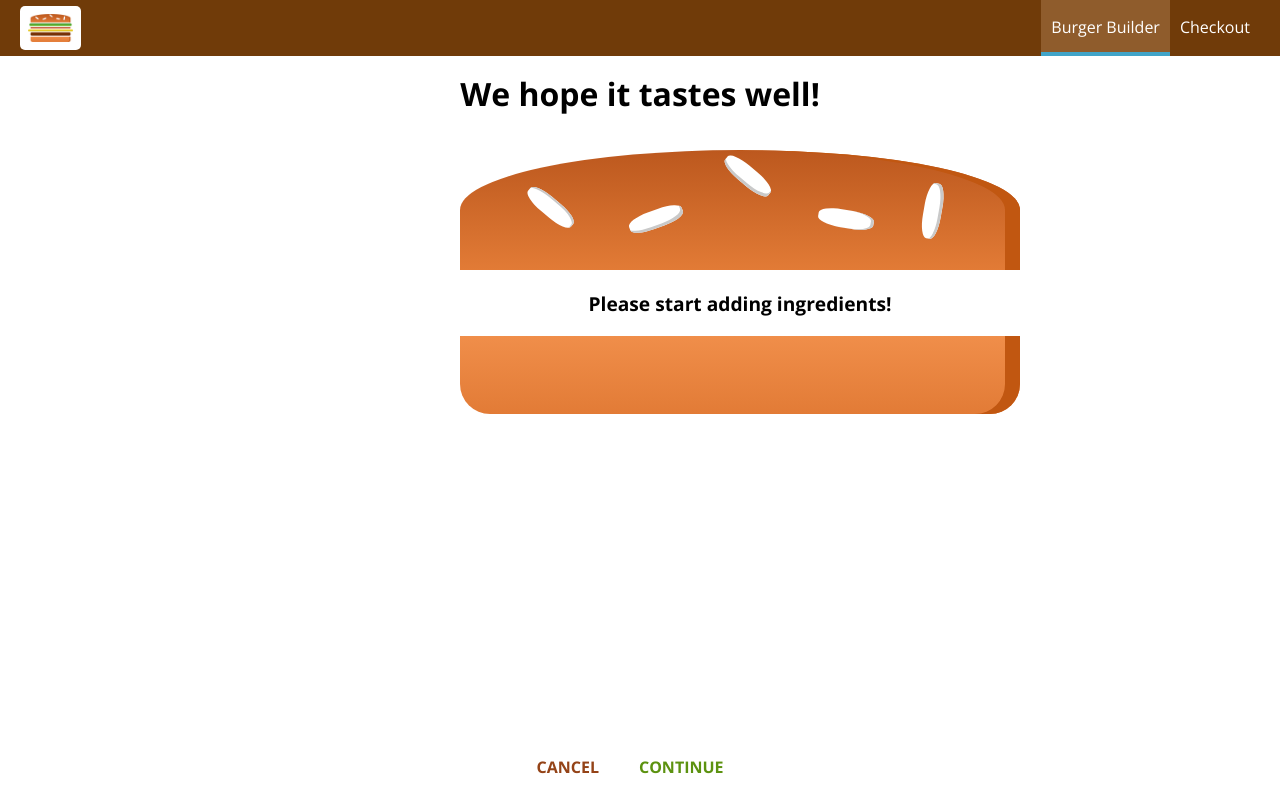
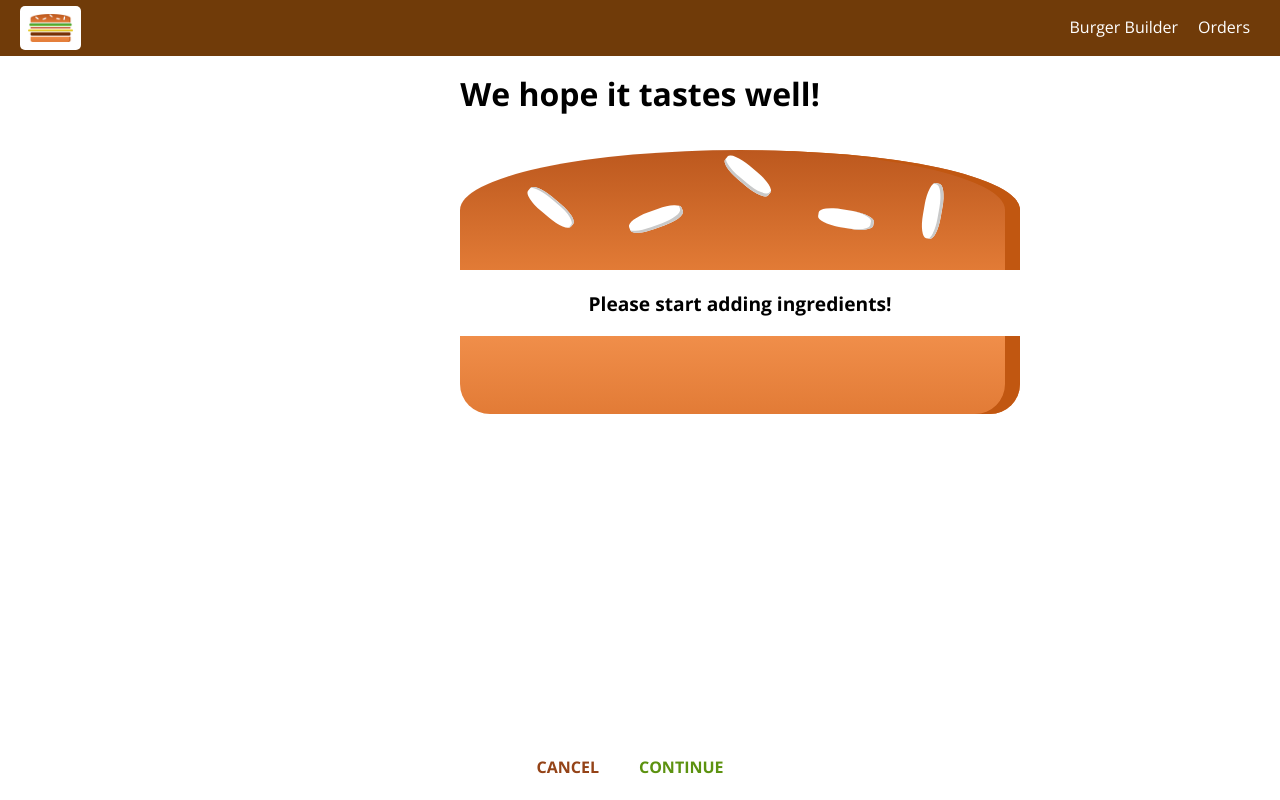
Before and after one commit to huytocdo/burger-builder, a React app: page /checkout in a window 1280 px wide. Built offline with nearby package versions, Linux system fonts and the light colour scheme.

Commit message:
Route Order to Navbar

```diff
--- a/src/components/Navigation/NavigationItems/NavigationItem/NavigationItem.js
+++ b/src/components/Navigation/NavigationItems/NavigationItem/NavigationItem.js
@@ -1,12 +1,13 @@
 import React from 'react';
+import { NavLink } from 'react-router-dom';
 
 import classes from './NavigationItem.css';
 
 const navigationItem = ( props ) => (
     <li className={classes.NavigationItem}>
-        <a
-            href={props.link}
-            className={props.active ? classes.active : null}>{props.children}</a>
+        <NavLink to={props.link} activeClassName={classes.active} exact={props.exact}>
+            {props.children}
+        </NavLink>
     </li>
 );
 
--- a/src/components/Navigation/NavigationItems/NavigationItems.js
+++ b/src/components/Navigation/NavigationItems/NavigationItems.js
@@ -5,8 +5,8 @@
 
 const navigationItems = () => (
     <ul className={classes.NavigationItems}>
-        <NavigationItem link="/" active>Burger Builder</NavigationItem>
-        <NavigationItem link="/">Checkout</NavigationItem>
+        <NavigationItem link="/" exact>Burger Builder</NavigationItem>
+        <NavigationItem link="/orders">Orders</NavigationItem>
     </ul>
 );
 
```
